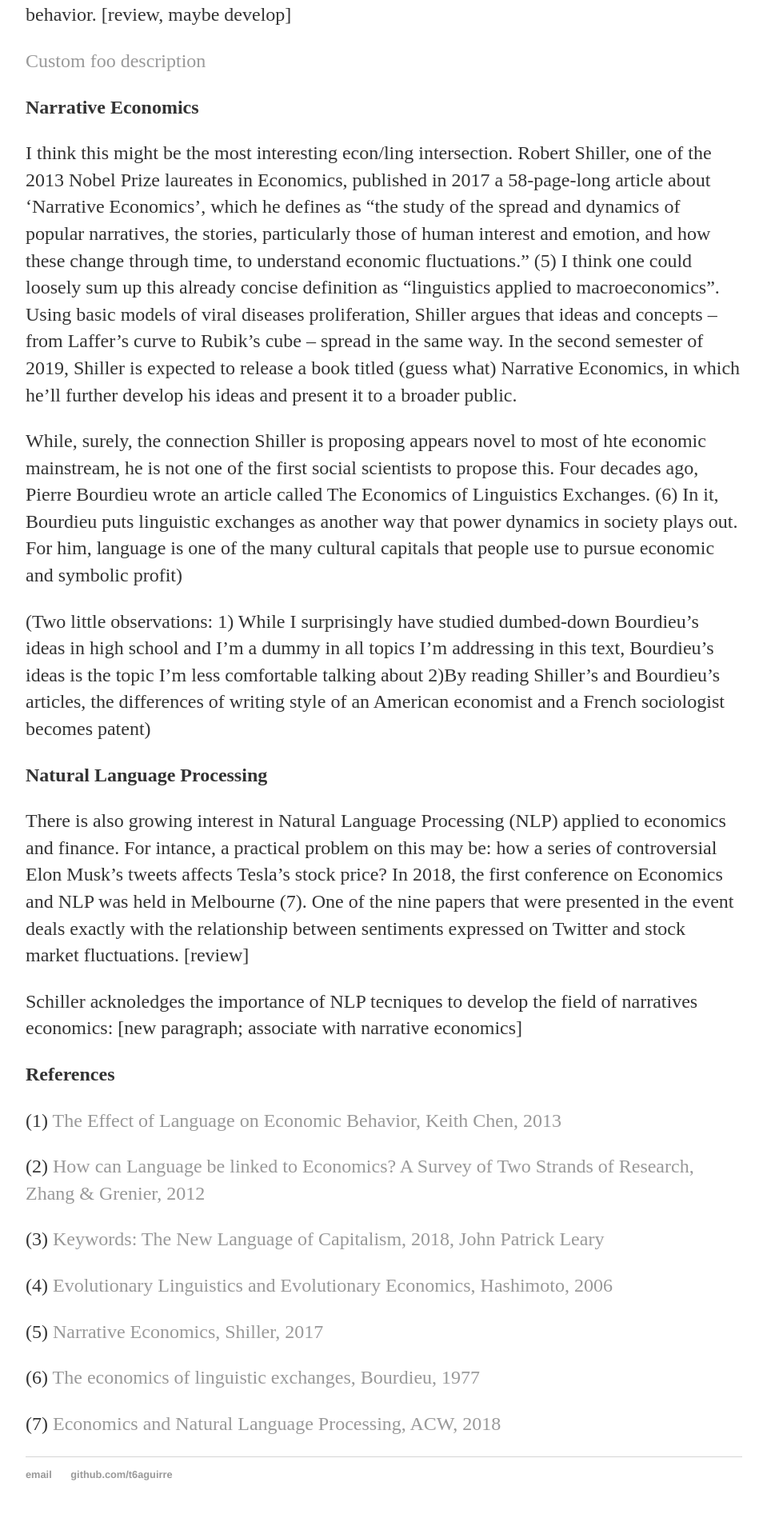
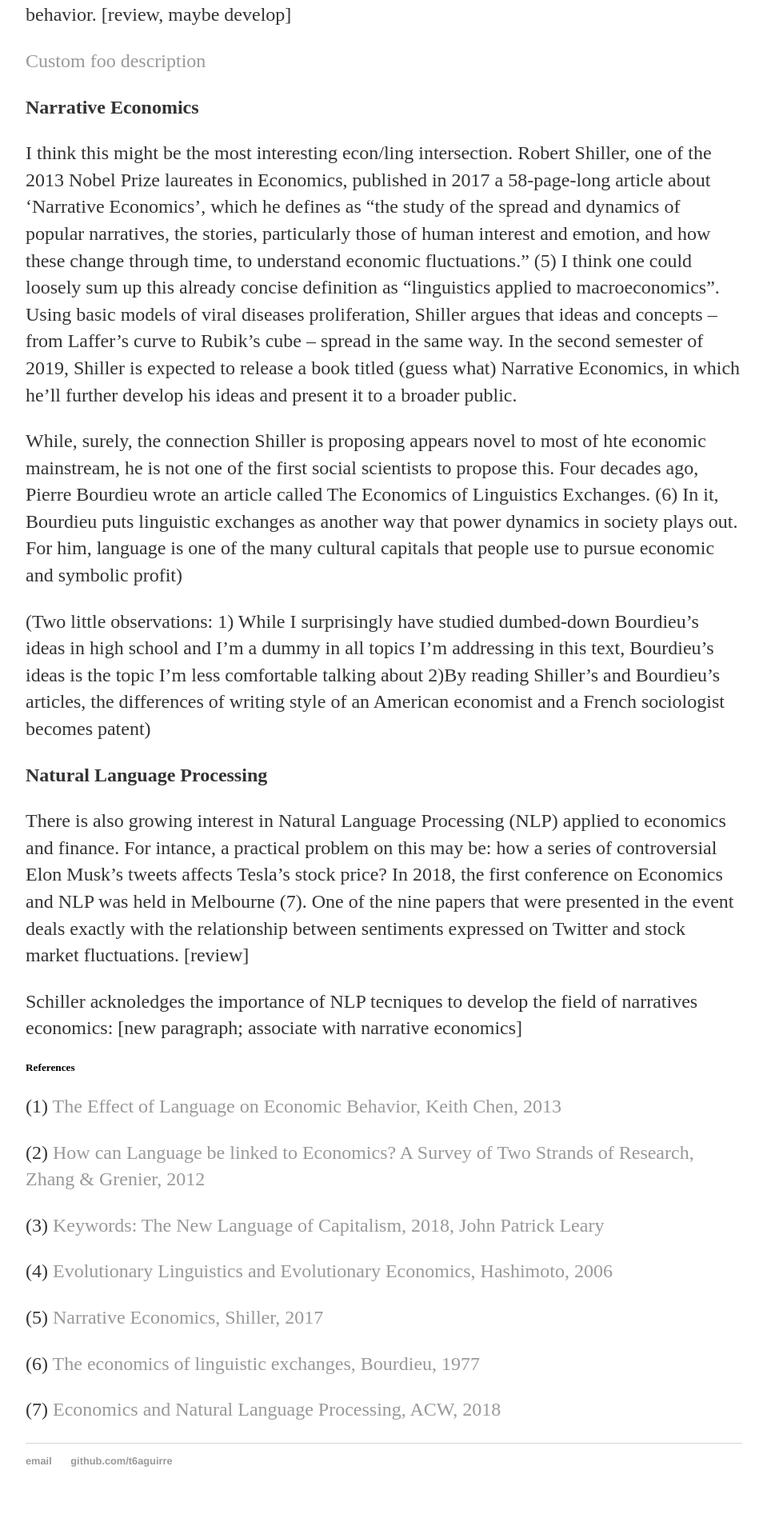
Before and after one commit to t6aguirre/old-blog, a Jekyll site: the page built from _posts/2019-08-09-ling-econ.md, in a window 1280 px wide. Shown: the part 1498-3411 px from the top of the page at 80% size, without its empty margins (160-1119 px from the left). Built offline with Jekyll 4.4.1, drawn with Linux system fonts in a browser that asks for light colours.

```diff
--- a/_posts/2019-08-09-ling-econ.md
+++ b/_posts/2019-08-09-ling-econ.md
@@ -37,7 +37,7 @@ There is also growing interest in Natural Language Processing (NLP) applied to e
 Schiller acknoledges the importance of NLP tecniques to develop the field of narratives economics:
 [new paragraph; associate with narrative economics]
 
-**References**
+##### **References**
 
 (1) [The Effect of Language on Economic Behavior, Keith Chen, 2013](https://www.anderson.ucla.edu/faculty_pages/keith.chen/papers/LanguageWorkingPaper.pdf)
 
```
